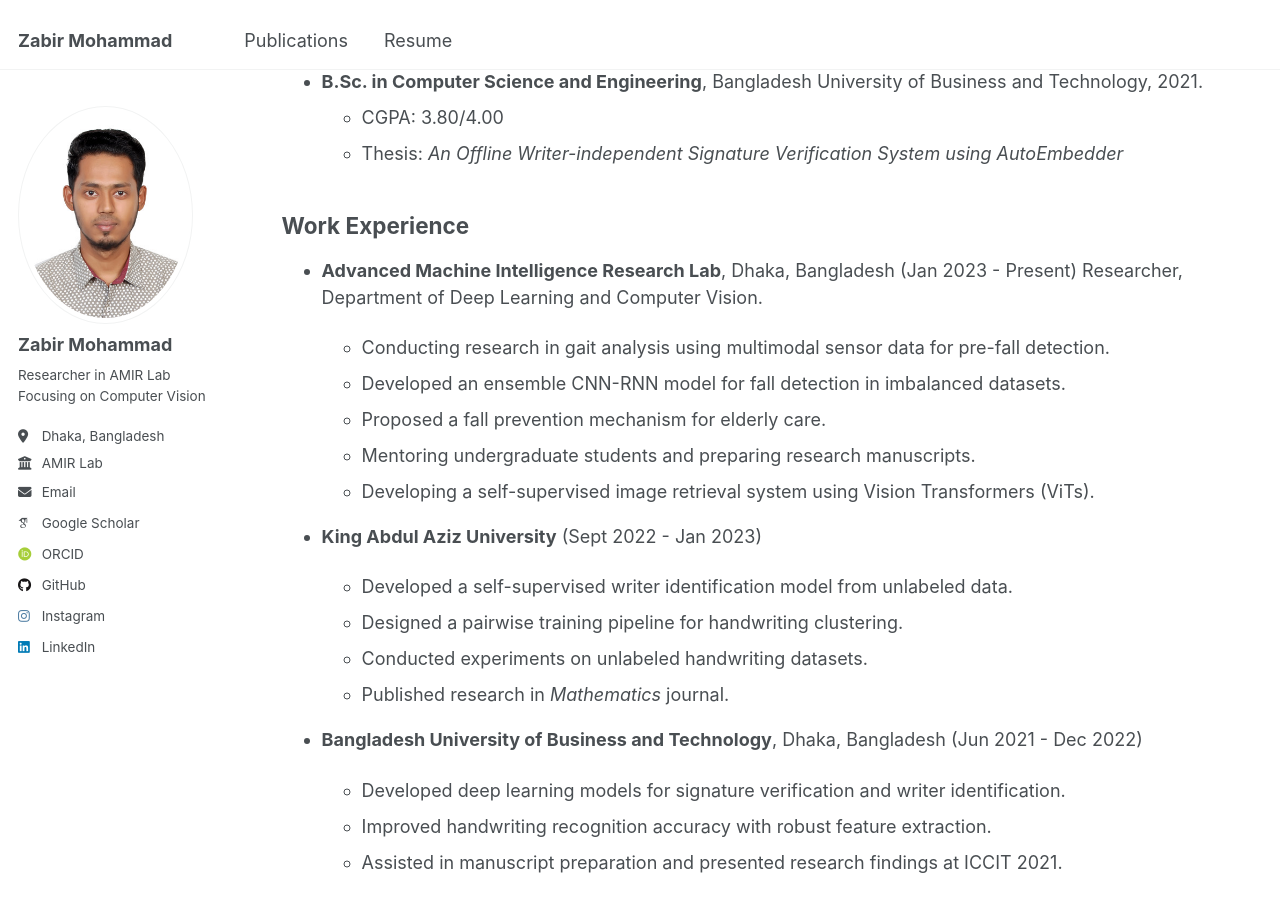
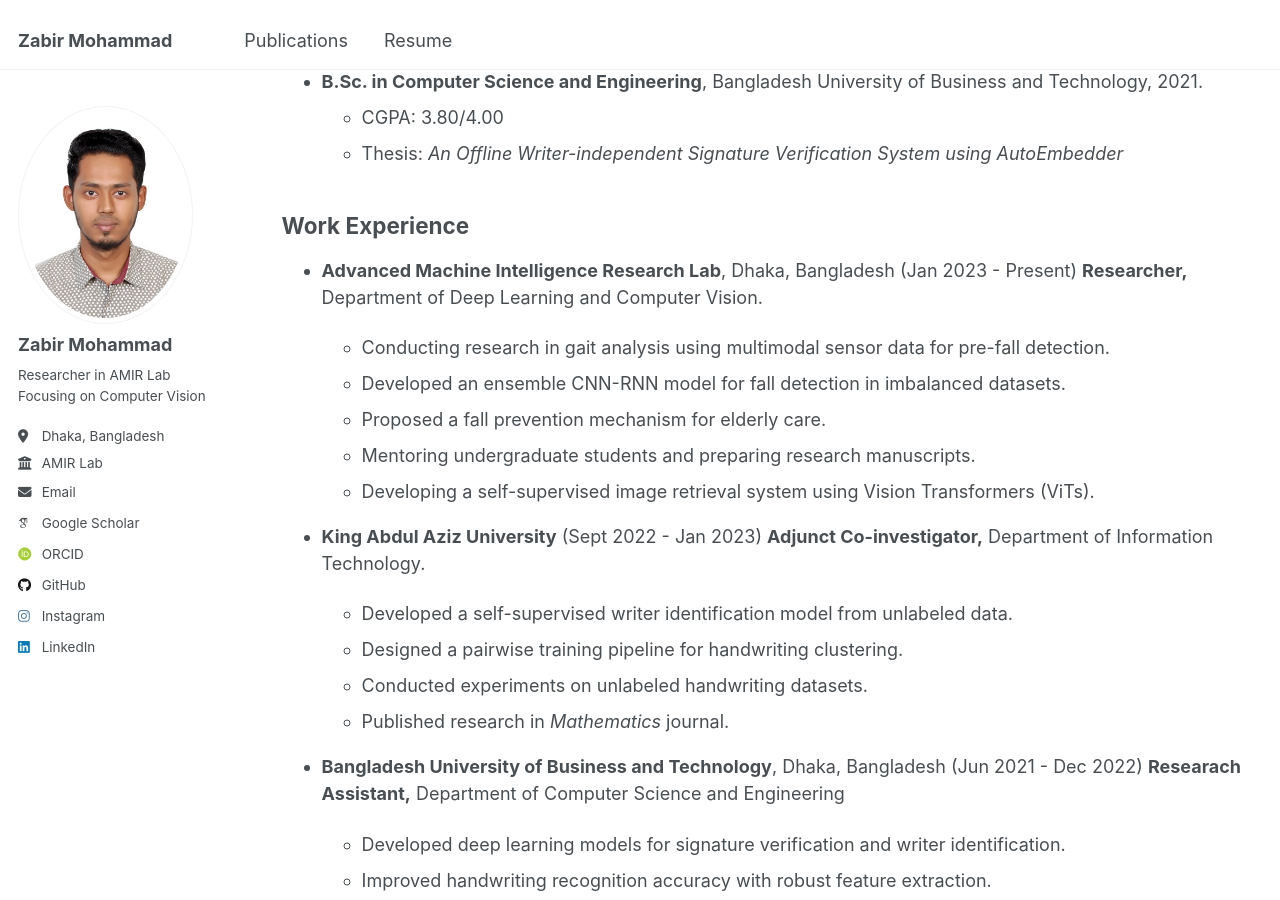
Before and after one commit to zabirmohammad/zabirmohammad.github.io, a Jekyll site: the page built from _pages/cv.md, in a window 1280 px wide and 900 px high, scrolled down 252 px. Built offline with Jekyll 4.4.1, drawn with Linux system fonts in a browser that asks for light colours; some web fonts are replaced.

Commit message:
Update cv.md

```diff
--- a/_pages/cv.md
+++ b/_pages/cv.md
@@ -22,7 +22,7 @@ You can download my CV in PDF format by clicking the link below:
 ## Work Experience
 
 - **Advanced Machine Intelligence Research Lab**, Dhaka, Bangladesh (Jan 2023 - Present)
-  Researcher, Department of Deep Learning and Computer Vision.
+  **Researcher,** Department of Deep Learning and Computer Vision.
 
   - Conducting research in gait analysis using multimodal sensor data for pre-fall detection.
   - Developed an ensemble CNN-RNN model for fall detection in imbalanced datasets.
@@ -31,6 +31,7 @@ You can download my CV in PDF format by clicking the link below:
   - Developing a self-supervised image retrieval system using Vision Transformers (ViTs).
 
 - **King Abdul Aziz University** (Sept 2022 - Jan 2023)
+  **Adjunct Co-investigator,** Department of Information Technology.
 
   - Developed a self-supervised writer identification model from unlabeled data.
   - Designed a pairwise training pipeline for handwriting clustering.
@@ -38,6 +39,7 @@ You can download my CV in PDF format by clicking the link below:
   - Published research in _Mathematics_ journal.
 
 - **Bangladesh University of Business and Technology**, Dhaka, Bangladesh (Jun 2021 - Dec 2022)
+  **Researach Assistant,** Department of Computer Science and Engineering
   - Developed deep learning models for signature verification and writer identification.
   - Improved handwriting recognition accuracy with robust feature extraction.
   - Assisted in manuscript preparation and presented research findings at ICCIT 2021.
```
